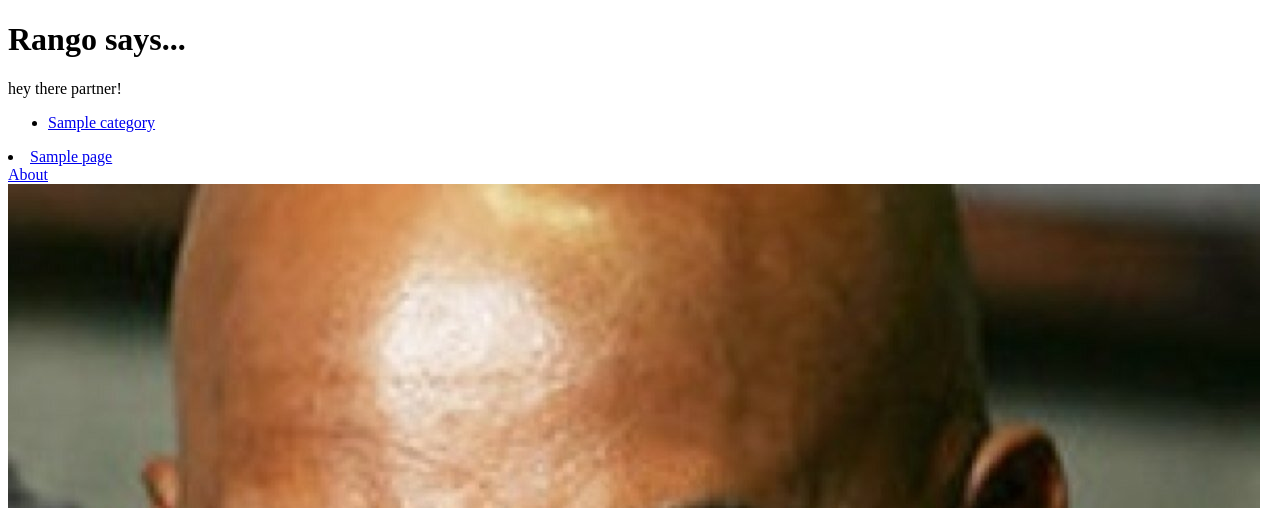
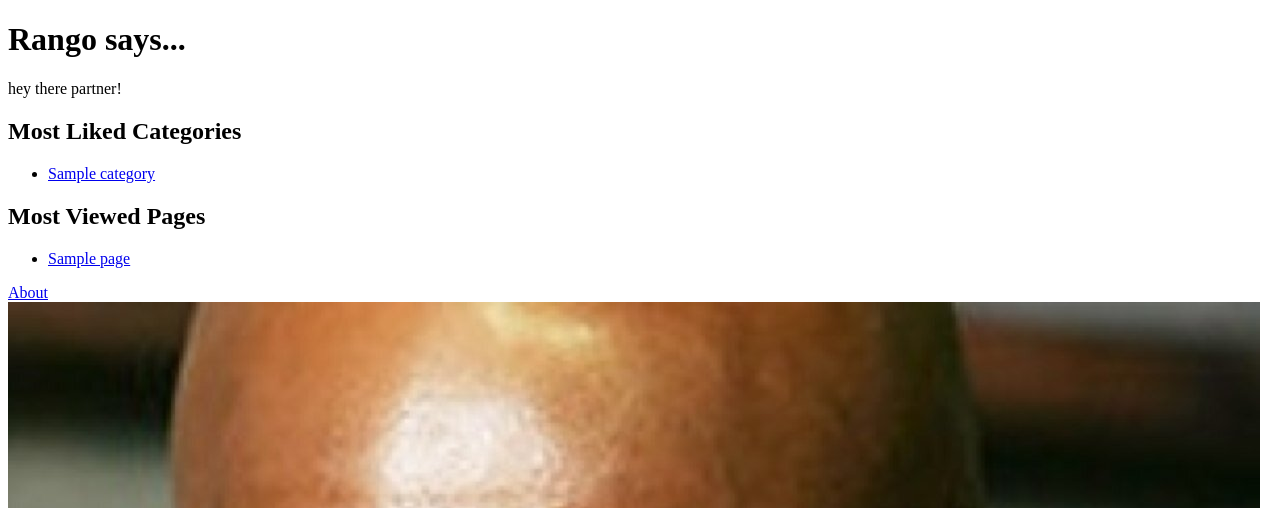
Before and after one commit to 2194437m/tango_with_django, a Django app: page / in a window 1280 px wide. Shown: the top 508 px of the page. Run offline with Django 3.2, Linux system fonts and the light colour scheme; tables that the repository leaves empty hold one stand-in row (values such as "Sample post").

Commit message:
Completed all exercises up until the end of chapter 6.

```diff
--- a/templates/rango/category.html
+++ b/templates/rango/category.html
@@ -21,5 +21,8 @@
 			<strong>The specified category does not exist!/</strong>
 		{% endif %}
 	</div>
+	<div>
+		<a href = "/rango/">Index</a><br>
+	</div>
 	</body>
 </html>
--- a/templates/rango/index.html
+++ b/templates/rango/index.html
@@ -14,6 +14,7 @@
 			hey there partner! </div>
 		<div>
 			{% if categories %}
+			<h2><strong>Most Liked Categories</strong></h2>
 			<ul>
 				{% for category in categories %}
 				<li>
@@ -27,11 +28,14 @@
 		</div>
 		<div>
 			{% if pages %}
+			<h2><strong>Most Viewed Pages</strong></h2>
+			<ul>
 				{% for page in pages %}
 				<li>
 					<a href={{ page.url }}>{{ page.title }}</a>
 				</li>
 				{% endfor %}
+			</ul>
 			{% endif %}
 		</div>
 		<div>
```
